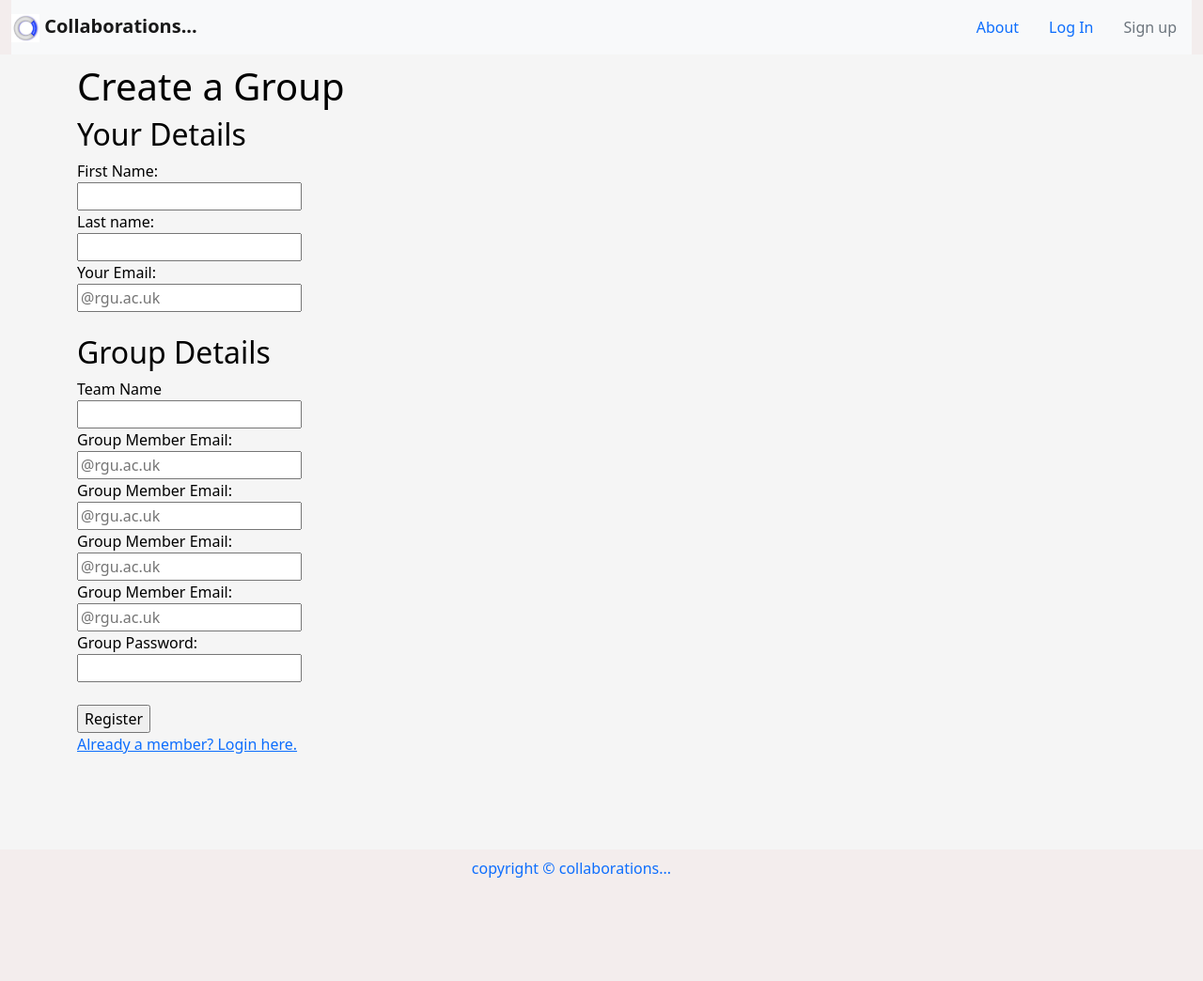
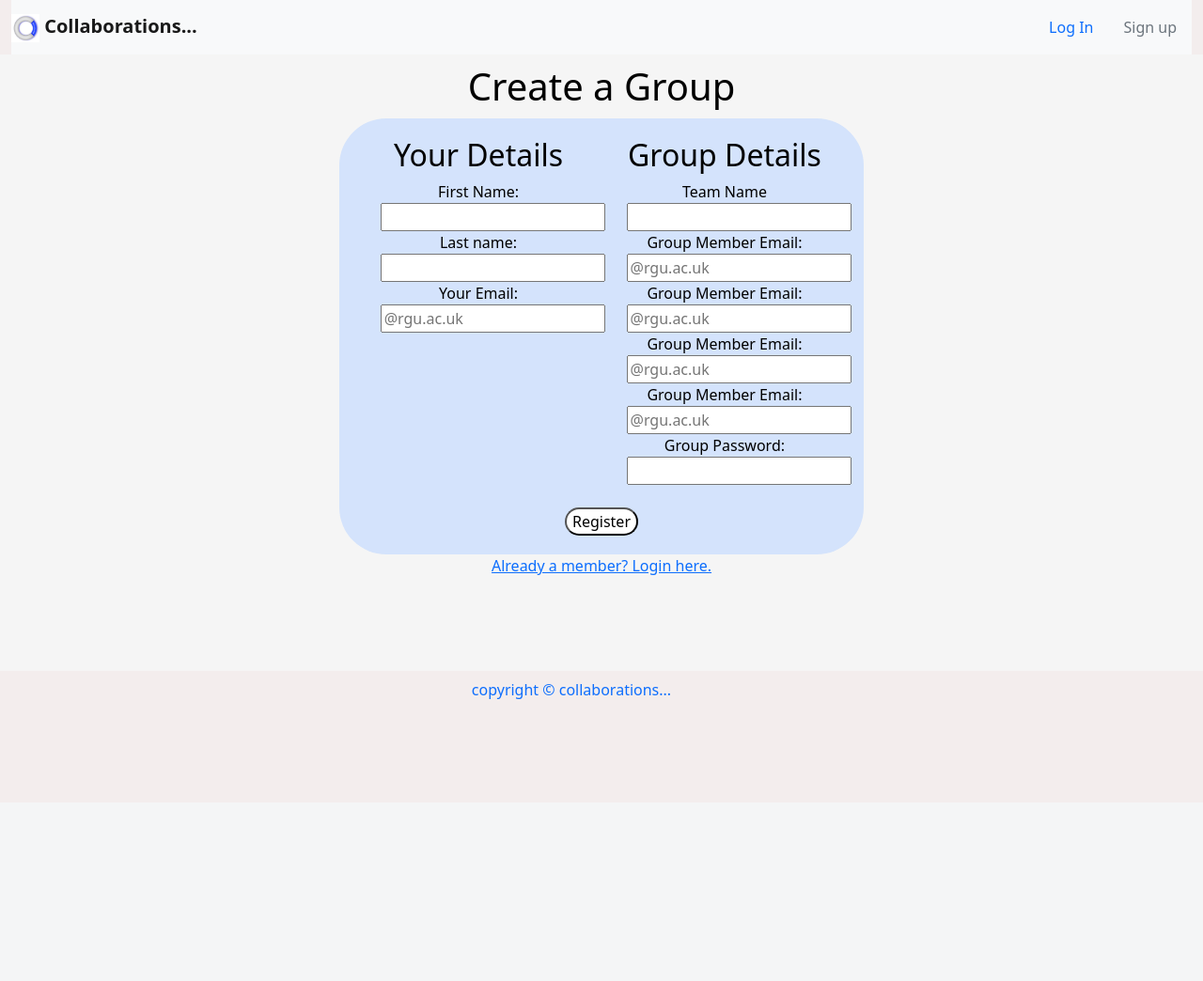
Before and after one commit to OliviaAtkinson15/Test, a PHP site: the page made by sign_up index.html in a window 1280 px wide. Shown: the whole page at 94% size. After the commit the page ends 744 px from the top, so only its background shows below. Run offline with PHP 8.4, Linux system fonts and the light colour scheme; some web fonts are replaced.

Commit message:
All files updated

```diff
--- a/Login.php
+++ b/Login.php
@@ -22,7 +22,7 @@
     <title>create group</title>
     <link href="https://cdn.jsdelivr.net/npm/bootstrap@5.0.0-beta1/dist/css/bootstrap.min.css" rel="stylesheet" integrity="sha384-giJF6kkoqNQ00vy+HMDP7azOuL0xtbfIcaT9wjKHr8RbDVddVHyTfAAsrekwKmP1" crossorigin="anonymous">
     <script src="https://cdn.jsdelivr.net/npm/bootstrap@5.0.0-beta1/dist/js/bootstrap.bundle.min.js" integrity="sha384-ygbV9kiqUc6oa4msXn9868pTtWMgiQaeYH7/t7LECLbyPA2x65Kgf80OJFdroafW" crossorigin="anonymous"></script>
-    <link rel="stylesheet" href="style.css">
+    <link rel="stylesheet" href="assets/style.css">
     <link rel="preconnect" href="https://fonts.gstatic.com">
     <link href="https://fonts.googleapis.com/css2?family=Jomhuria&family=Lobster&display=swap" rel="stylesheet">
 </head>
@@ -38,9 +38,6 @@
 
         <ul class="nav justify-content-center">
 
-            <li class="nav-item">
-                <a class="nav-link" href="about.html">About</a>
-            </li>
             <li class="nav-item">
                 <a class="nav-link disabled" href="Login.php">Log In</a>
             </li>
--- a/assets/style.css
+++ b/assets/style.css
@@ -7,6 +7,9 @@
     color: black;
     padding-top: 10px;
     padding-bottom: 100px;
+    text-align: center;
+    margin-left: auto;
+    margin-right: auto;
 }
 h1 h2 {
     font-family: 'Jomhuria', cursive;
@@ -17,9 +20,24 @@
     padding-bottom: 100px;
 }
 
-header{
+header {
     background-color: rgb(243, 237, 237);
 }
+.row:after {
+    content: "";
+    display: table;
+    clear: both;
+
+}
+
+column {
+
+    float: left;
+
+    padding: 20px;
+
+}
+
 a.button {
     border-radius: 2px;
     text-align: center;
@@ -33,18 +51,49 @@
     margin-bottom: 2px;
 
 }
-#list{
-    list-style: none;
 
+
+form{
+    background-color: #d4e3fc;
+    border-radius: 50px;
+    width: 50%;
+    margin-right: auto;
+    margin-left: auto;
+    justify-content: center;
+    padding-top: 20px;
+    padding-bottom: 20px;
+    margin-top: 10px;
+    margin-below: 10px;
 }
 
-#viewpbi{
-margin-left: 150px;
-    background-color: dimgrey;
-    color: white;
-    border-radius: 2px;
-    margin-bottom: 20px;
-    padding-left: 10px;
-    padding-right: 10px;
-    font-size: medium;
+#left {
+    width:40%;
+    float: left;
+    text-align: center;
+    margin-right: 2.5%;
+    margin-left: 7.5%;
 }
+#right {
+    width:40%;
+    margin-right: 7.5%;
+    margin-left: 2.5%;
+    float: right;
+    text-align: center;
+}
+
+.register {
+    background-color: white;
+    border-radius: 50px;
+}
+.submit {
+    background-color: white;
+    border-radius: 50px;
+    margin-top: 15px;
+    margin-bottom: 15px;
+}
+#login {
+    margin-top: 15px;
+    margin-bottom: 15px;
+    background-color: white;
+    border-radius: 50px;
+}
--- a/chat.php
+++ b/chat.php
@@ -50,7 +50,7 @@
                 <a class="nav-link active" href="index.html">Home</a>
             </li>
             <li class="nav-item">
-                <a class="nav-link" href="home.php">My Page</a>
+                <a class="nav-link" href="my_page.php">My Page</a>
             </li>
             <li class="nav-item">
                 <a class="nav-link" href="pBacklog.php">Product Backlog</a>
--- a/pBacklog.php
+++ b/pBacklog.php
@@ -28,7 +28,7 @@
     <meta name="viewport" content="width=device-width, initial-scale=1.0">
     <title>product backlog</title>
     <link rel="stylesheet" href="pBacklog.css">
-    <link rel="stylesheet" href="assets/style.css">
+    <link rel="stylesheet" href="style.css">
     <link href="https://cdn.jsdelivr.net/npm/bootstrap@5.0.0-beta1/dist/css/bootstrap.min.css" rel="stylesheet" integrity="sha384-giJF6kkoqNQ00vy+HMDP7azOuL0xtbfIcaT9wjKHr8RbDVddVHyTfAAsrekwKmP1" crossorigin="anonymous">
     <script src="https://cdn.jsdelivr.net/npm/bootstrap@5.0.0-beta1/dist/js/bootstrap.bundle.min.js" integrity="sha384-ygbV9kiqUc6oa4msXn9868pTtWMgiQaeYH7/t7LECLbyPA2x65Kgf80OJFdroafW" crossorigin="anonymous"></script>
     <link rel="preconnect" href="https://fonts.gstatic.com">
--- a/password.php
+++ b/password.php
@@ -1,4 +1,4 @@
-/**
+<!--/**
  * Name: OLIVIA
  * StudentId:
  * CourseCode:
@@ -12,7 +12,7 @@
  *
  *
  *
- */
+ */-->
 <!DOCTYPE html>
 <html>
 <head>
--- a/sign_up index.html
+++ b/sign_up index.html
@@ -36,9 +36,7 @@
                 Collaborations...</b></a>
 
                 <ul class="nav justify-content-center">
-                    <li class="nav-item">
-                        <a class="nav-link" href="about.html">About</a>
-                    </li>
+
                     <li class="nav-item">
                         <a class="nav-link " href="Login.php">Log In</a>
                     </li>
--- a/viewPB.php
+++ b/viewPB.php
@@ -22,7 +22,7 @@
     <meta charset="UTF-8">
     <meta name="viewport" content="width=device-width, initial-scale=1.0">
     <title>view pb</title>
-    <link rel="stylesheet" href="assets/style.css">
+    <link rel="stylesheet" href="style.css">
 </head>
 <body>
     <header>
```
Also changed, not shown: index.html (+19 -4 lines), pBacklog.css (+5 -14 lines), style.css (+19 -14 lines).
